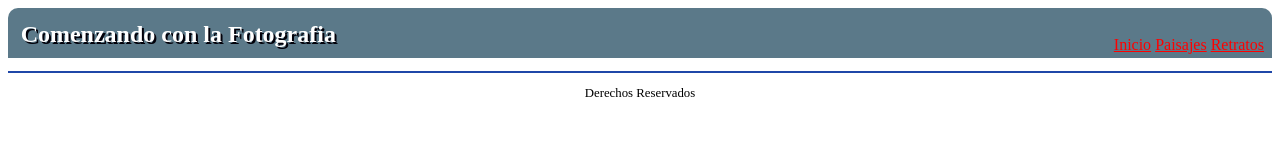
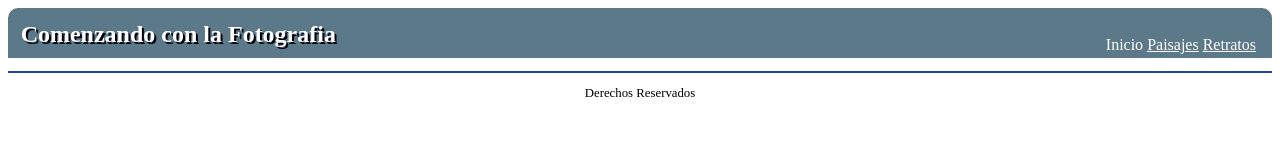
Before and after one commit to sandiaz/Proyecto-unidad2, a plain HTML site: page index.html in a window 1280 px wide. Drawn offline with Linux system fonts and the light colour scheme.

Commit message:
Completo el encabezado ... sin referencias todvia a las hojas adicionales

```diff
--- a/css/estilos.css
+++ b/css/estilos.css
@@ -20,10 +20,10 @@ nav{
 	float: right;
 	position: absolute;
 	top:4.5vh;
-	right: 2vh;
+	right: 3vh;
 }
 nav a{
-	color:red;
+	color:white;
 }
 
 footer {
--- a/index.html
+++ b/index.html
@@ -4,6 +4,9 @@
 	<link rel="stylesheet" href="css/estilos.css">
 	<meta charset="utf-8">
 	<meta name="viewport" content="width=device-width, initial-scale=1.0">
+	<style>
+		#inicio{text-decoration: none;}
+	</style>
 </head>
 <body>
 <header>
@@ -13,9 +16,9 @@
 </header>
 
 	<nav>
-		<a href="#">Inicio</a>
-		<a href="#">Paisajes</a>
-		<a href="#">Retratos</a>
+		<a id="inicio" href="#">Inicio</a>
+		<a id="paisajes" href="#">Paisajes</a>
+		<a id="retratos" href="#">Retratos</a>
 	</nav>
 
 
```
